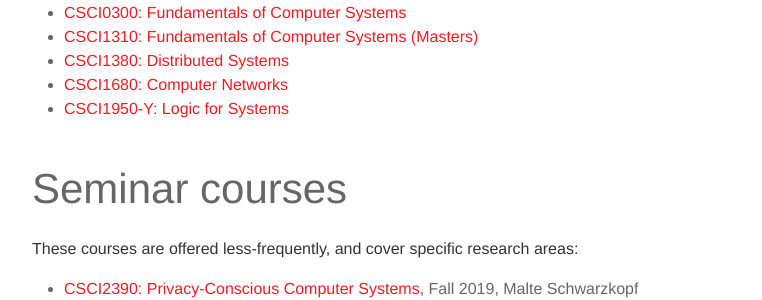
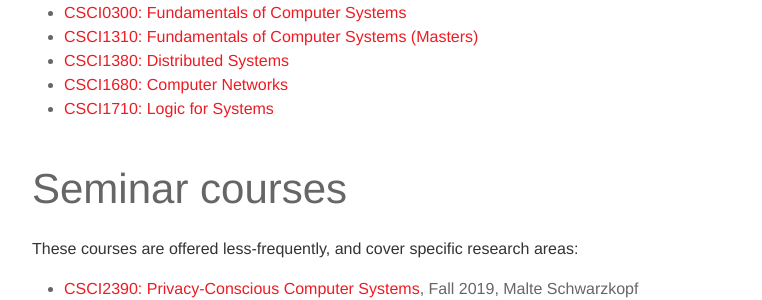
Before and after one commit to brownsys/systems-web, a Jekyll site: the page built from _pages/courses.md, in a window 1280 px wide and 969 px high. Shown: the part 504-804 px from the top of the window, without its empty margins (258-1020 px from the left). Built offline with Jekyll 4.4.1, drawn with Linux system fonts in a browser that asks for light colours; nearby versions of some CDN libraries.

Commit message:
Updated gemfile dependencies, fixed LfS course number.

```diff
--- a/Gemfile
+++ b/Gemfile
@@ -37,3 +37,5 @@ gem "wdm", "~> 0.1.1", :install_if => Gem.win_platform?
 #gem "jekyll-scholar"
 
 gem "html-proofer", "~> 3.16"
+
+gem "webrick", "~> 1.8"
--- a/_includes/header.html
+++ b/_includes/header.html
@@ -30,7 +30,7 @@
         <!-- Pages -->
         {% assign sorted_pages = site.pages | sort: "order" %}
         {% for page in sorted_pages %}
-          {% if page.title and page.url != "/" %}
+          {% if page.title and page.url != "/" and page.skipnav != true %}
             <a class="page-link" href="{{ page.url | prepend: site.baseurl | prepend: site.url }}">{{ page.title }}</a>
           {% endif %}
         {% endfor %}
--- a/_pages/courses.md
+++ b/_pages/courses.md
@@ -25,8 +25,8 @@ core_courses:
    title: "CSCI1680:  Computer Networks"
    link: https://cs.brown.edu/courses/csci1680
  - csci1950y:
-   title: "CSCI1950-Y: Logic for Systems"
-   link: http://cs.brown.edu/courses/cs195y/
+   title: "CSCI1710: Logic for Systems"
+   link: http://cs.brown.edu/courses/csci1710/
 
 seminar_courses:
  - csci2390f19:
```
Also changed, not shown: Gemfile.lock.
